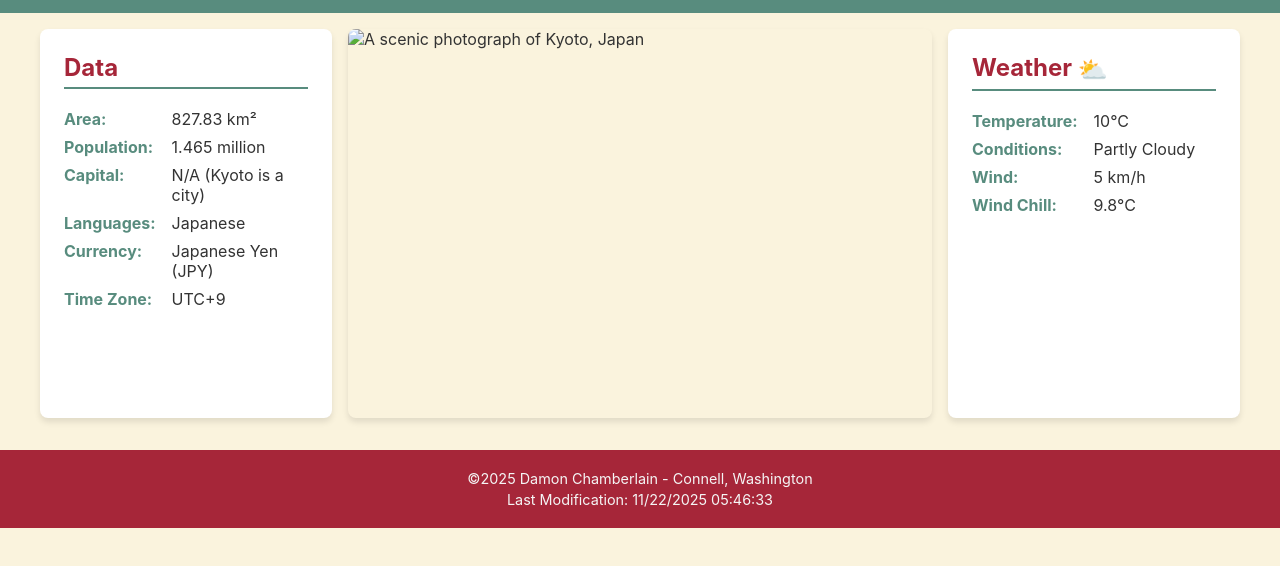
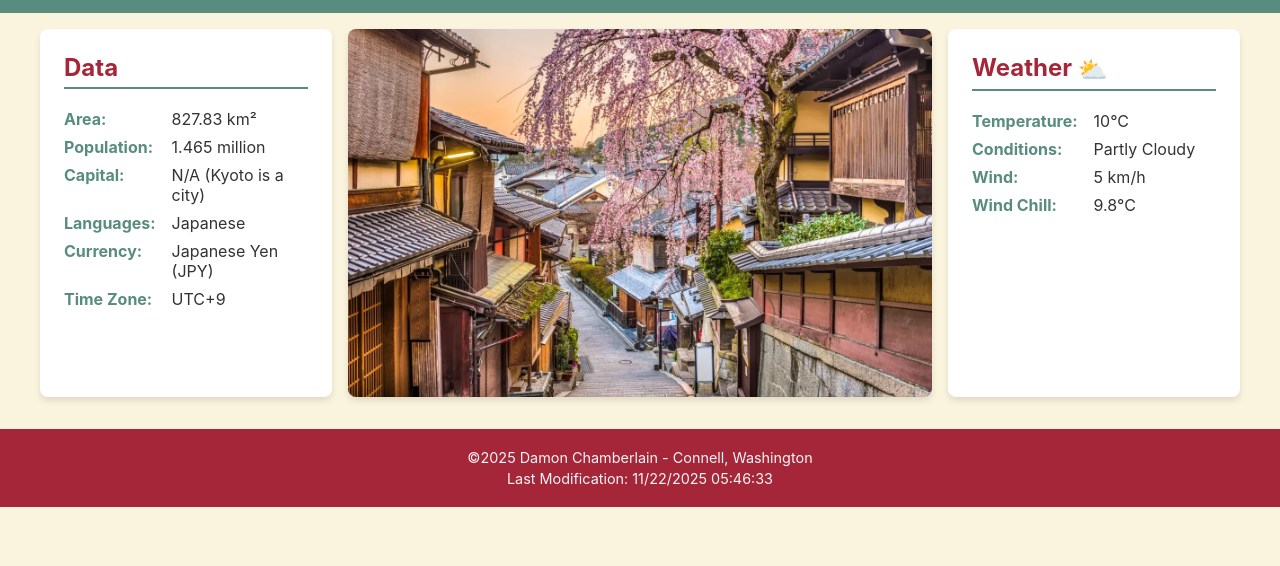
Before and after one commit to DamonChamberlain/wdd131, a plain HTML site: page place.html in a window 1280 px wide. Shown: the part 78-644 px from the top of the page. Drawn offline with Linux system fonts and the light colour scheme.

Commit message:
Add files via upload

```diff
--- a/place.html
+++ b/place.html
@@ -17,8 +17,8 @@
 
     <main>
         <picture>
-            <source media="(min-width: 650px)" srcset="images/ky.webp">
-            <img src="images/ky.webp" alt="A scenic photograph of Kyoto, Japan" width="600" height="400">
+            <source media="(min-width: 650px)" srcset="images/japky.webp">
+            <img src="images/japky.webp" alt="A scenic photograph of Kyoto, Japan" width="600" height="400">
         </picture>
 
         <section class="data-card">
```
